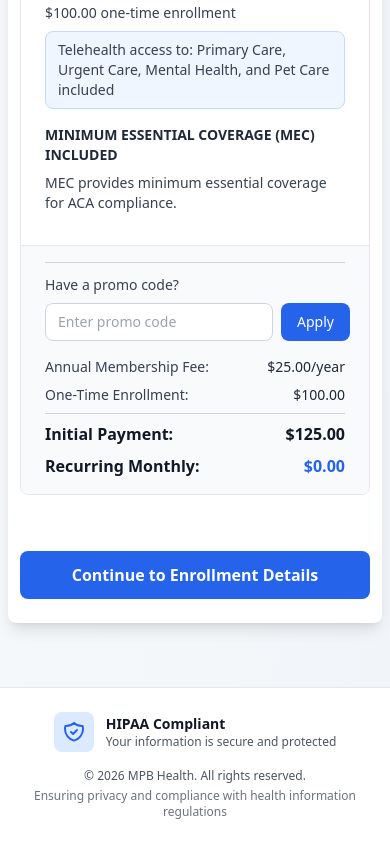
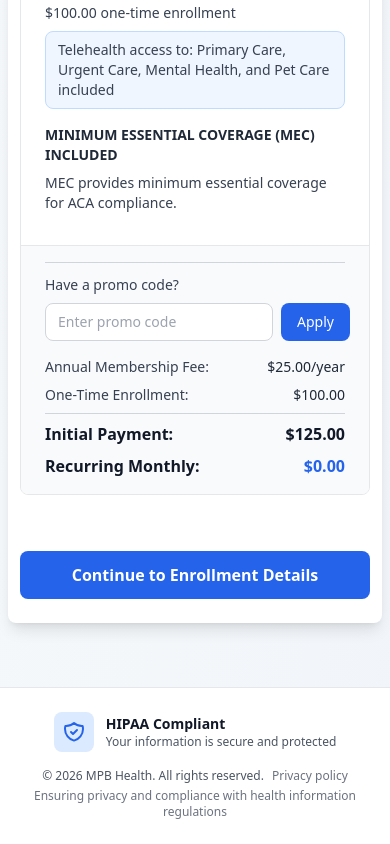
Before and after one commit to mpbhealth/PremiumHSAEnrollment, a React (Vite) app: page / in a window 390 px wide. Shown: the part 1329-2173 px from the top of the page. Built offline with nearby package versions, Linux system fonts and the light colour scheme; no server answers.

Commit message:
Move privacy policy PDF modal to footer; keep Guidelines on Step 2
Made-with: Cursor

```diff
--- a/src/App.tsx
+++ b/src/App.tsx
@@ -1,6 +1,9 @@
-import { useState, useEffect } from 'react';
+import { useState, useEffect, useCallback } from 'react';
 import EnrollmentWizard from './components/EnrollmentWizard';
 import PasswordEncryptionTool from './components/PasswordEncryptionTool';
+import DocumentPdfModal from './components/DocumentPdfModal';
+
+const PRIVACY_POLICY_PDF = `/assets/${encodeURIComponent('Sedera HealthShare Privacy Policy.pdf')}`;
 
 function App() {
   const [currentPath, setCurrentPath] = useState(window.location.pathname);
@@ -10,6 +13,8 @@ function App() {
     return urlParams.get('id') || '768413';
   });
   const [wizardKey, setWizardKey] = useState<number>(Date.now());
+  const [privacyPolicyOpen, setPrivacyPolicyOpen] = useState(false);
+  const closePrivacyModal = useCallback(() => setPrivacyPolicyOpen(false), []);
 
   useEffect(() => {
     const handlePageShow = (event: PageTransitionEvent) => {
@@ -73,6 +78,7 @@ function App() {
   }
 
   return (
+    <>
       <div className="min-h-screen bg-gradient-to-br from-slate-50 to-slate-100 flex flex-col">
         <div className="flex-grow py-12 px-0 xs:px-4">
           <EnrollmentWizard
@@ -96,10 +102,22 @@ function App() {
                   <p className="text-xs text-gray-600">Your information is secure and protected</p>
                 </div>
               </div>
-            <div className="text-center md:text-right">
+              <div className="text-center md:text-right w-full md:w-auto">
+                <div className="flex flex-wrap items-center justify-center md:justify-end gap-x-2 gap-y-1">
                   <p className="text-xs text-gray-600">
                     © {new Date().getFullYear()} MPB Health. All rights reserved.
                   </p>
+                  <span className="hidden sm:inline text-xs text-gray-400" aria-hidden="true">
+                    |
+                  </span>
+                  <button
+                    type="button"
+                    onClick={() => setPrivacyPolicyOpen(true)}
+                    className="text-xs text-gray-500 hover:text-gray-600 hover:underline p-0 m-0 bg-transparent border-0 cursor-pointer font-normal"
+                  >
+                    Privacy policy
+                  </button>
+                </div>
                 <p className="text-xs text-gray-500 mt-1">
                   Ensuring privacy and compliance with health information regulations
                 </p>
@@ -108,6 +126,17 @@ function App() {
           </div>
         </footer>
       </div>
+
+      <DocumentPdfModal
+        open={privacyPolicyOpen}
+        onClose={closePrivacyModal}
+        pdfSrc={PRIVACY_POLICY_PDF}
+        title="Sedera Legal - Privacy Policy"
+        iframeTitle="Sedera HealthShare Privacy Policy PDF"
+        closeAriaLabel="Close privacy policy"
+        titleId="app-privacy-policy-modal-title"
+      />
+    </>
   );
 }
 
--- a/src/components/Step2Questionnaire.tsx
+++ b/src/components/Step2Questionnaire.tsx
@@ -5,7 +5,6 @@ import DocumentPdfModal from './DocumentPdfModal';
 
 const SEDERA_GUIDELINES_PDF_URL =
   'https://assets.ctfassets.net/01zqqfy0bb2m/4VoWp7GDUS5HBM2MpXY05A/6e9d1411f03954f593608899f36c5796/Sedera_-_Access_Membership_Guidelines_20221001.pdf';
-const SEDERA_PRIVACY_PDF = `/assets/${encodeURIComponent('Sedera HealthShare Privacy Policy.pdf')}`;
 
 interface Step2QuestionnaireProps {
   formData: FormData;
@@ -27,12 +26,10 @@ export default function Step2Questionnaire({
   const [isDrawing, setIsDrawing] = useState(false);
   const [hasDrawnSignature, setHasDrawnSignature] = useState(false);
   const [guidelinesOpen, setGuidelinesOpen] = useState(false);
-  const [privacyPolicyOpen, setPrivacyPolicyOpen] = useState(false);
   const pointsRef = useRef<{ x: number; y: number }[]>([]);
   const allStrokesRef = useRef<{ x: number; y: number }[][]>([]);
 
   const closeGuidelinesModal = useCallback(() => setGuidelinesOpen(false), []);
-  const closePrivacyModal = useCallback(() => setPrivacyPolicyOpen(false), []);
 
   useEffect(() => {
     if (answers.signatureData && canvasRef.current) {
@@ -684,14 +681,6 @@ export default function Step2Questionnaire({
             <FileText className="w-5 h-5 shrink-0" />
             Guidelines
           </button>
-          <button
-            type="button"
-            onClick={() => setPrivacyPolicyOpen(true)}
-            className="inline-flex items-center justify-center gap-2 px-6 py-3 bg-blue-900 hover:bg-blue-800 text-white font-semibold rounded-lg transition duration-200 shadow-md hover:shadow-lg text-center"
-          >
-            <FileText className="w-5 h-5 shrink-0" />
-            Sedera Legal - Privacy Policy
-          </button>
         </div>
       </div>
 
@@ -799,15 +788,6 @@ export default function Step2Questionnaire({
         closeAriaLabel="Close guidelines"
         titleId="sedera-guidelines-modal-title"
       />
-      <DocumentPdfModal
-        open={privacyPolicyOpen}
-        onClose={closePrivacyModal}
-        pdfSrc={SEDERA_PRIVACY_PDF}
-        title="Sedera Legal - Privacy Policy"
-        iframeTitle="Sedera HealthShare Privacy Policy PDF"
-        closeAriaLabel="Close privacy policy"
-        titleId="sedera-privacy-policy-modal-title"
-      />
     </div>
   );
 }
```
Also changed, not shown: 1 other file (tests, documents, lock files or other folders). Lines whose indentation alone changed are shown as unchanged.
